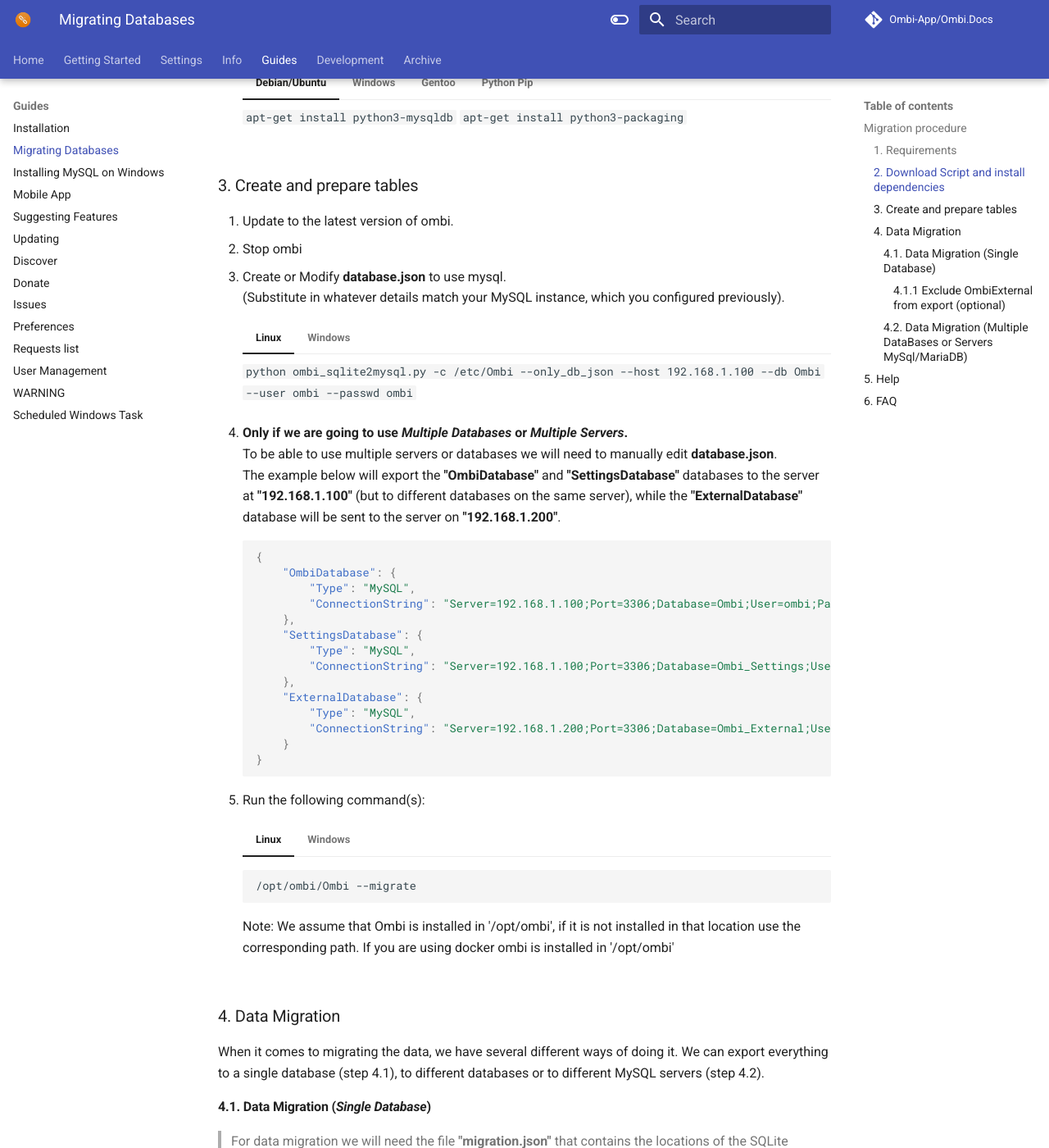
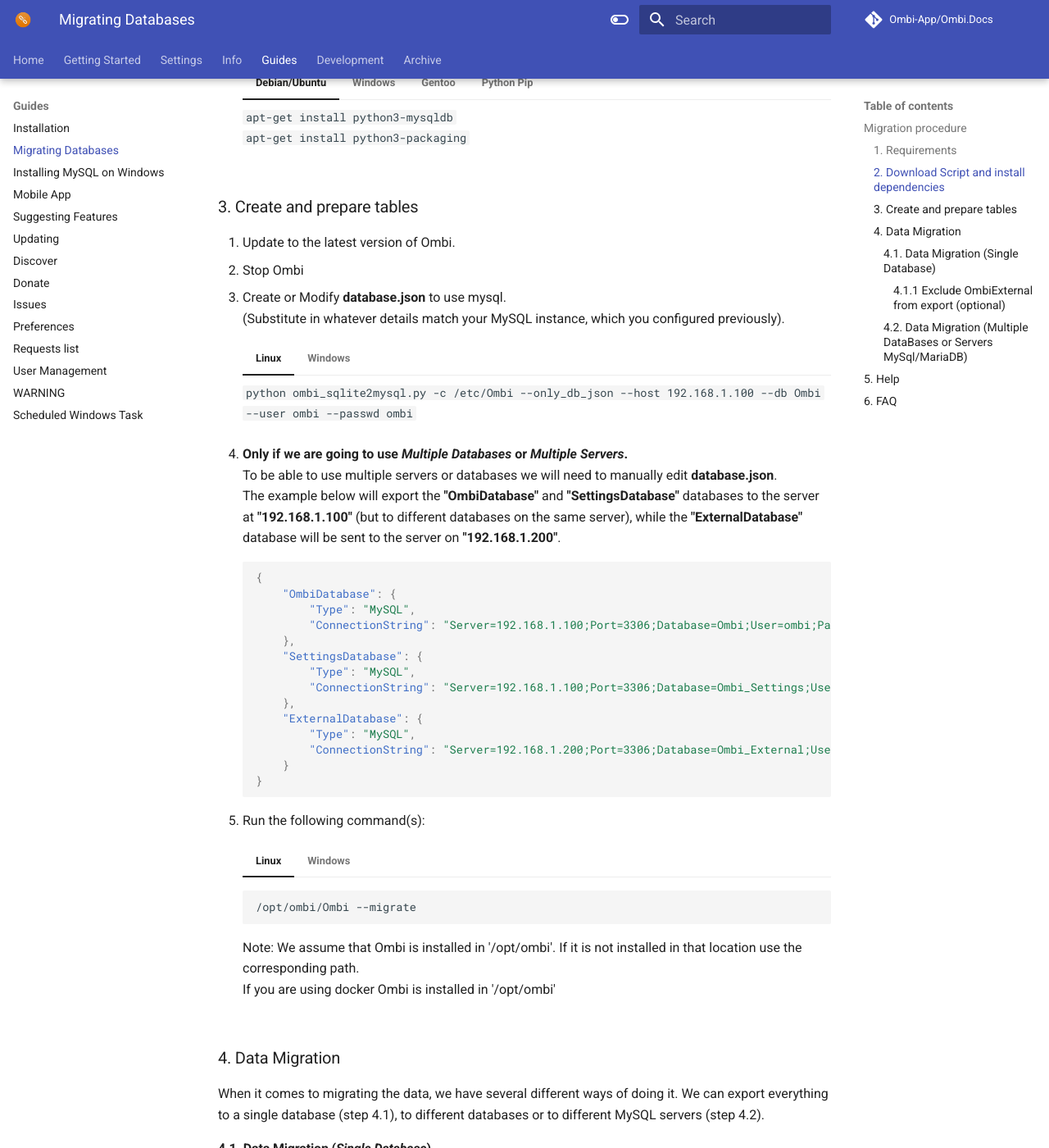
Before and after one commit to Ombi-app/Ombi.Docs, an MkDocs documentation site: the page built from docs/guides/migrating-databases.md, in a window 1280 px wide and 1400 px high, scrolled down 755 px. Shown: the whole window at 82% size. Built offline with MkDocs 1.6.1 and Material for MkDocs 9.7.7, drawn with Linux system fonts in a browser that asks for light colours; comment, search, counter and statistics services are not loaded; some of the changed text lies outside the part shown.

Commit message:
Tidy up formatting

````diff
--- a/docs/guides/migrating-databases.md
+++ b/docs/guides/migrating-databases.md
@@ -51,8 +51,8 @@
 
 ### 3. Create and prepare tables
 
-1. Update to the latest version of ombi.
-2. Stop ombi
+1. Update to the latest version of Ombi.
+2. Stop Ombi
 3. Create or Modify **database.json** to use mysql.
     (Substitute in whatever details match your MySQL instance, which you configured previously).
 
@@ -91,8 +91,8 @@
         ```bash
         /opt/ombi/Ombi --migrate
         ```
-        Note: We assume that Ombi is installed in '/opt/ombi', if it is not installed in that location use the corresponding path. If you are using docker ombi is installed in '/opt/ombi'
-
+        Note: We assume that Ombi is installed in '/opt/ombi'. If it is not installed in that location use the corresponding path.
+        If you are using docker Ombi is installed in '/opt/ombi'
 
     === "Windows"
         ```batch
@@ -420,7 +420,7 @@
     - Saving in (/etc/Ombi/database.json)... [✓]
     ```
 
-3. Start ombi and test if everything works fine.
+3. Start Ombi and test if everything works fine.
 
 ## 5. Help
 
````
Also changed, not shown: other parts of docs/guides/migrating-databases.md (+1 -1 lines).
